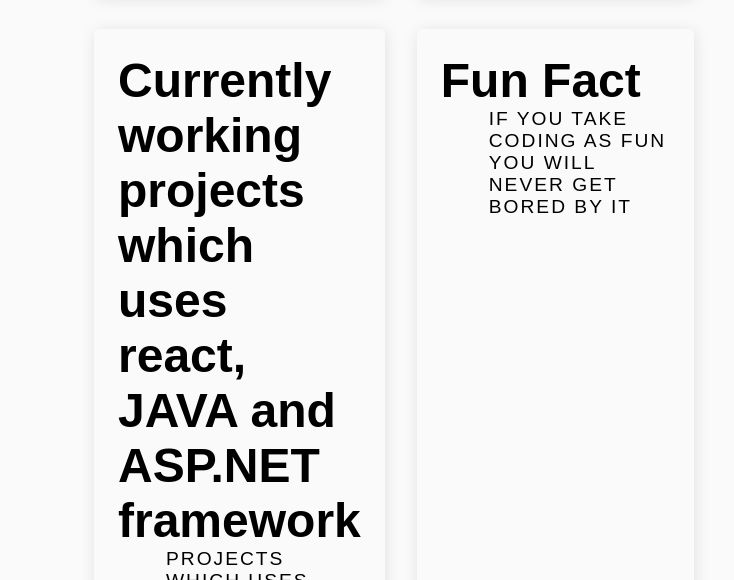
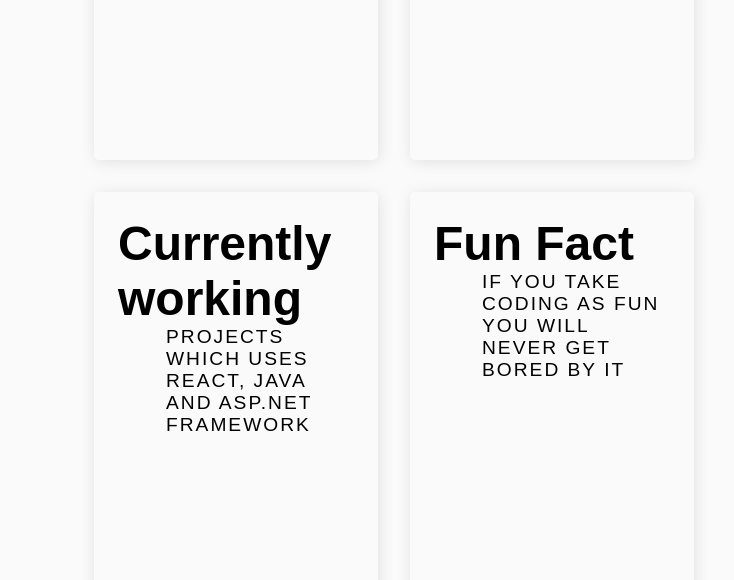
Before and after one commit to AryaKAVARR/My-Portfolio, a website: page index.html in a window 1280 px wide. Shown: the part 1168-1748 px from the top of the page, 546-1280 px from the left. Drawn offline with Linux system fonts and the light colour scheme.

Commit message:
Final Commit

```diff
--- a/index.html
+++ b/index.html
@@ -129,7 +129,7 @@
               </div>
               <div class="about-item">
                   <div class="abt-text">
-                      <p class="large-text">Currently working projects which uses react, JAVA and ASP.NET framework</p>
+                      <p class="large-text">Currently working</p>
                       <p class="small-text">Projects which uses react, JAVA and ASP.NET framework</p>
                   </div>
               </div>
```
